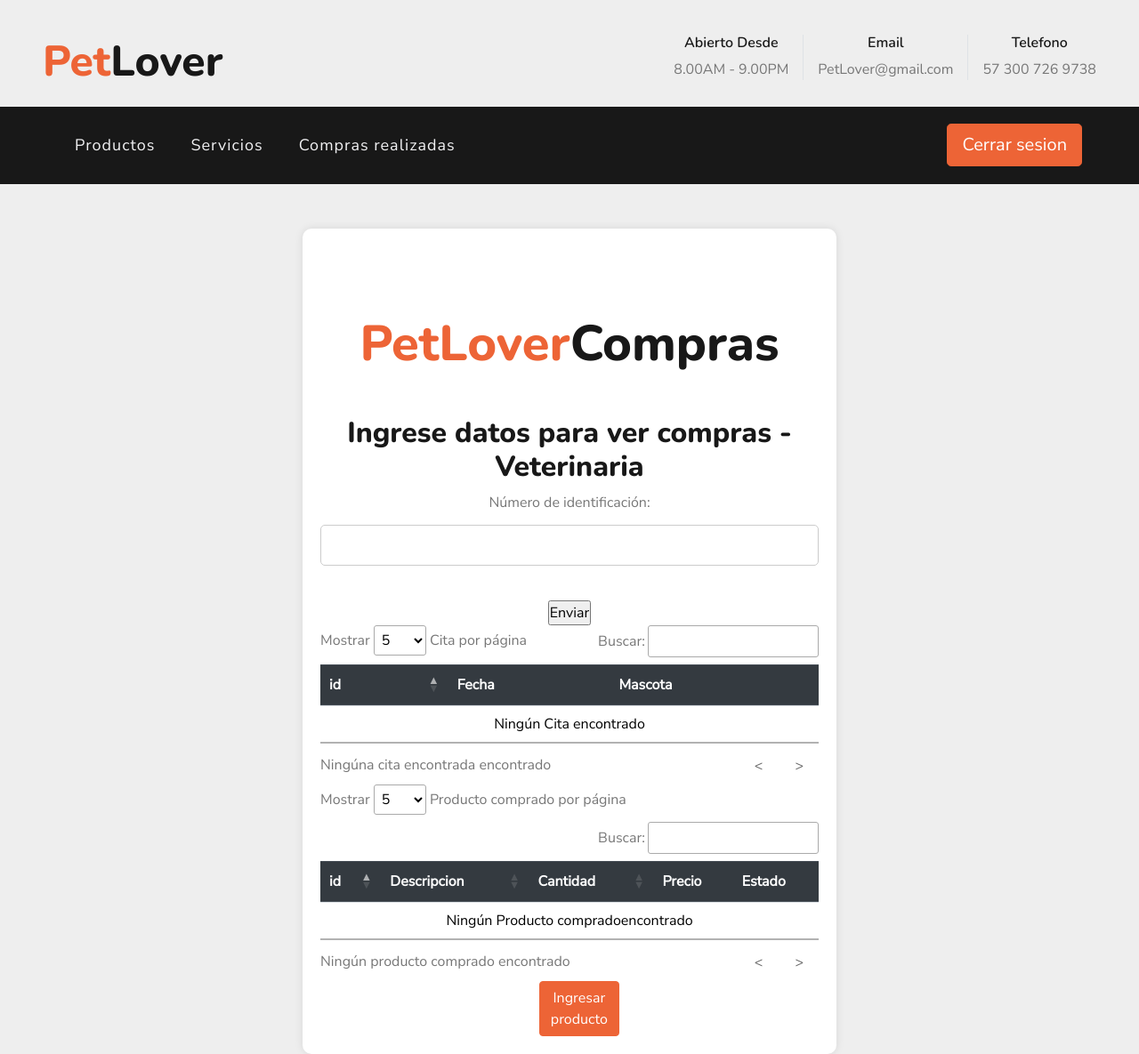
After one commit to NARVA2005/Proyecto_petLover, a PHP site: page /Modulos/ComprasCliente.php in a window 1280 px wide. The commit adds this page. Shown: the whole page at 89% size. Run offline with PHP 8.4, Linux system fonts and the light colour scheme; some libraries are stand-ins or nearby versions.

Commit message:
Se hace validacion de identificacion para mostrar tabla con servicios y productos, pero aun falta que muestre

```diff
--- /dev/null
+++ b/Modulos/ComprasCliente.php
@@ -0,0 +1,392 @@
+
+<!DOCTYPE html>
+<html lang="en">
+
+<head>
+    <meta charset="utf-8">
+    <title>PetLover - Pet Care Website Template</title>
+    <meta content="width=device-width, initial-scale=1.0" name="viewport">
+    <meta content="Free HTML Templates" name="keywords">
+    <meta content="Free HTML Templates" name="description">
+ <!-- Agrega jQuery y Bootstrap JS -->
+ <script src="https://code.jquery.com/jquery-3.4.1.min.js"></script>
+    <script src="https://stackpath.bootstrapcdn.com/bootstrap/4.4.1/js/bootstrap.bundle.min.js"></script>
+    <!-- Favicon -->
+    <link href="/img/favicon.ico" rel="icon">
+
+    <!-- Google Web Fonts -->
+    <link href="https://fonts.googleapis.com/css2?family=Nunito+Sans&family=Nunito:wght@600;700;800&display=swap" rel="stylesheet">
+
+    <!-- Font Awesome -->
+    <link href="https://cdnjs.cloudflare.com/ajax/libs/font-awesome/5.10.0/css/all.min.css" rel="stylesheet">
+
+    <!-- Flaticon Font -->
+
+    <link href="../assets/lib/flaticon/font/flaticon.css" rel="stylesheet">
+
+    <!-- Libraries Stylesheet -->
+    <link href="../assets/lib/owlcarousel/assets/owl.carousel.min.css" rel="stylesheet">
+    <link href="../assets/lib/tempusdominus/css/tempusdominus-bootstrap-4.min.css" rel="stylesheet" />
+
+    <!-- Customized Bootstrap Stylesheet -->
+    <link rel="stylesheet" href="../node_modules/bootstrap/dist/css/bootstrap.min.css">
+    <link href="../assets/css/style.css" rel="stylesheet">
+    <link rel="stylesheet" href="../assets/css/css.css">
+    <link rel="stylesheet" href="https://cdn.datatables.net/2.0.0/css/dataTables.dataTables.css" />
+
+</head>
+
+<body>
+
+
+<div class="row py-3 px-lg-5">
+            <div class="col-lg-4">
+                <a href="" class="navbar-brand d-none d-lg-block">
+                    <h1 class="m-0 display-5 text-capitalize"><span class="text-primary">Pet</span>Lover</h1>
+                </a>
+            </div>
+            <div class="col-lg-8 text-center text-lg-right">
+                <div class="d-inline-flex align-items-center">
+                    <div class="d-inline-flex flex-column text-center pr-3 border-right">
+                        <h6>Abierto Desde</h6>
+                        <p class="m-0">8.00AM - 9.00PM</p>
+                    </div>
+                    <div class="d-inline-flex flex-column text-center px-3 border-right">
+                        <h6>Email</h6>
+                        <p class="m-0">PetLover@gmail.com</p>
+                    </div>
+                    <div class="d-inline-flex flex-column text-center pl-3">
+                        <h6>Telefono</h6>
+                            <p class="m-0">57 300 726 9738</p>
+                    </div>
+                </div>
+            </div>
+        </div>
+    </div>
+    <!-- Topbar End -->
+
+
+    <!-- Navbar Start -->
+    <div class="container-fluid p-0">
+        <nav class="navbar navbar-expand-lg bg-dark navbar-dark py-3 py-lg-0 px-lg-5">
+            <a href="" class="navbar-brand d-block d-lg-none">
+                <h1 class="m-0 display-5 text-capitalize font-italic text-white"><span class="text-primary">Safety</span>First</h1>
+            </a>
+            <button type="button" class="navbar-toggler" data-toggle="collapse" data-target="#navbarCollapse">
+                <span class="navbar-toggler-icon"></span>
+            </button>
+            <div class="collapse navbar-collapse justify-content-between px-3" id="navbarCollapse">
+                <div class="navbar-nav mr-auto py-0">
+                <a href="inicioClientes.php" class="nav-item nav-link">Productos</a>
+
+
+
+
+
+
+
+                     <a href="ServiciosClientes.php" class="nav-item nav-link">Servicios</a>
+            <a class="nav-link " href="ComprasCliente.php" id="navbarDropdown" role="button" data-bs-toggle="dropdown" aria-expanded="true">
+     Compras realizadas
+              </a>
+
+                </div>
+                <a href="../index.html" class="btn btn-lg btn-primary px-3 d-none d-lg-block">Cerrar sesion</a>
+            </div>
+        </nav>
+    </div>
+    <!-- Navbar End -->
+
+    <style>
+
+        .container {
+            max-width: 600px;
+            margin: auto;
+            text-align: center;
+            background-color: #fff;
+            padding: 20px;
+            border-radius: 10px;
+            box-shadow: 0px 0px 10px rgba(0, 0, 0, 0.1);
+            margin-top: 50px;
+        }
+        h1 {
+            margin-bottom: 0;
+        }
+        h2 {
+            margin-top: 10px;
+        }
+        input[type="text"] {
+            width: 100%;
+            padding: 10px;
+            margin-top: 5px;
+            margin-bottom: 15px;
+            border-radius: 5px;
+            border: 1px solid #ccc;
+            box-sizing: border-box;
+        }
+        input[type="submit"] {
+            background-color: #4CAF50;
+            color: white;
+            padding: 10px 20px;
+            border: none;
+            border-radius: 5px;
+            cursor: pointer;
+            font-size: 16px;
+            transition: background-color 0.3s;
+        }
+        input[type="submit"]:hover {
+            background-color: #45a049;
+        }
+    </style>
+    <!-- Blog Start -->
+    <div class="container  pt-5 ">
+        <div class="d-flex flex-column text-center mb-5 pt-5 ">
+
+            <h1 class="display-4 m-0"><span class="text-primary">PetLover</span>Compras</h1>
+        </div>
+        <h2>Ingrese datos para ver compras - Veterinaria</h2>
+        <form id="formularioCedula">
+    <label for="cedula">Número de identificación:</label><br>
+    <input type="text" id="cedula" name="cedula" required><br><br>
+    <input type="button" value="Enviar" id="enviarConsulta">
+</form>
+          <!-- Button trigger modal -->
+          <!-- //formulario para ingresar productos -->
+
+<div class="row d-flex justify-content-center">
+
+<div class="col-12">
+<table class="table" id="datatable">
+
+<thead class = "text-center thead-dark">
+
+<th>id</th>
+<th>Fecha</th>
+<th>Mascota</th>
+
+
+</thead >
+
+
+<tbody id="miTabla">
+
+</tbody>
+
+
+</table>
+
+</div>
+
+<div class="col-12">
+<table class="table" id="datatable2">
+
+<thead class = "text-center thead-dark">
+
+<th>id</th>
+<th>Descripcion</th>
+<th>Cantidad</th>
+<th>Precio</th>
+<th>Estado</th>
+
+</thead >
+
+
+<tbody id="miTabla">
+
+</tbody>
+
+
+</table>
+
+</div>
+
+</div>
+
+<script>
+    $(document).ready(function() {
+        $('#enviarConsulta').click(function() {
+            // Obtiene el valor del campo de entrada
+            var cedula = $('#cedula').val();
+
+            // Realiza la solicitud AJAX al servidor
+            $.ajax({
+                url: './Controladores/VerificarCliente.php', // Cambia esto por la ruta a tu script PHP
+                method: 'POST',
+                data: { cedula: cedula }, // Datos a enviar al servidor
+                success: function(response) {
+                    // Actualiza el contenido del contenedor de la tabla con la respuesta del servidor
+                    $('#miTabla').html(response);
+                }
+            });
+        });
+    });
+</script>
+<script>
+  $(document).ready(function() {
+    $("#datatable2").DataTable({
+      lengthMenu: [5, 10, 15, 50, 100, 250, 500],
+      columnDefs: [
+        { orderable: false, targets: [3, 4] },
+            { searchable: false, targets: [3, 4] },
+      ],
+      pageLength: 5,
+      destroy: true,
+      language: {
+        lengthMenu: "Mostrar _MENU_ Producto comprado por página",
+        zeroRecords: "Ningún Producto compradoencontrado",
+        info: "Mostrando _START_ a _END_ Productos comprados de _TOTAL_ ",
+        infoEmpty: "Ningún producto comprado encontrado",
+        infoFiltered: "(filtrados desde _MAX_ Productos comprados totales)",
+        search: "Buscar:",
+        loadingRecords: "Cargando...",
+        paginate: {
+          first: "<<",
+          last: ">>",
+          next: ">",
+          previous: "<",
+        },
+      },
+    });
+  });
+</script>
+<script>
+  $(document).ready(function() {
+    $("#datatable").DataTable({
+      lengthMenu: [5, 10, 15, 50, 100, 250, 500],
+      columnDefs: [
+        { orderable: false, targets: [1, 2] },
+            { searchable: false, targets: [1, 2] },
+      ],
+      pageLength: 5,
+      destroy: true,
+      language: {
+        lengthMenu: "Mostrar _MENU_ Cita por página",
+        zeroRecords: "Ningún Cita encontrado",
+        info: "Mostrando _START_ a _END_ Citas de _TOTAL_ ",
+        infoEmpty: "Ningúna cita encontrada encontrado",
+        infoFiltered: "(filtrados desde _MAX_ Citas totales)",
+        search: "Buscar:",
+        loadingRecords: "Cargando...",
+        paginate: {
+          first: "<<",
+          last: ">>",
+          next: ">",
+          previous: "<",
+        },
+      },
+    });
+  });
+</script>
+
+
+
+<div class="row d-flex justify-content-center">
+<div class="col-2">
+<button type="button" class="btn btn-primary" data-bs-toggle="modal" data-bs-target="#exampleModal2">
+ Ingresar producto
+</button>
+
+
+
+
+<div class="col-2">
+<!-- Formulario para editar productos -->
+
+
+<!-- Button trigger modal -->
+
+
+
+
+
+
+<div class="col-2">
+
+
+
+
+
+
+
+
+
+
+
+        </div>
+    </div>
+    <script>
+const idProductoEstado = (id) => {
+    const swalWithBootstrapButtons = Swal.mixin({
+        customClass: {
+            confirmButton: "btn btn-success",
+            cancelButton: "btn btn-danger"
+        },
+        buttonsStyling: false
+    });
+
+    // Mostrar el cuadro de diálogo de confirmación
+    swalWithBootstrapButtons.fire({
+        title: "¿Estás seguro?",
+        text: "Esta acción cambiará el estado del producto.",
+        icon: "warning",
+        showCancelButton: true,
+        confirmButtonText: "Sí, desactivar",
+        cancelButtonText: "Cancelar",
+        reverseButtons: true
+    }).then((result) => {
+        if (result.isConfirmed) {
+            // Enviar la solicitud POST al servidor PHP para cambiar el estado del producto
+            fetch('./Controladores/DesactivarProducto.php', {
+                method: 'POST',
+                headers: {
+                    'Content-Type': 'application/x-www-form-urlencoded',
+                },
+                body: 'id=' + id,
+            })
+            .then(response => response.json())
+            .then(data => {
+                // Manejar la respuesta del servidor
+                if (data.success) {
+                    swalWithBootstrapButtons.fire({
+                        title: "Éxito",
+                        text: "El estado del producto se ha cambiado correctamente.",
+                        icon: "success"
+                    }).then(() => {
+                        // Recargar la página
+                        location.reload();
+                    });
+                } else {
+                    swalWithBootstrapButtons.fire({
+                        title: "Error",
+                        text: "Hubo un error al cambiar el estado del producto.",
+                        icon: "error"
+                    });
+                }
+            })
+            .catch(error => {
+                console.error('Error:', error);
+                swalWithBootstrapButtons.fire({
+                    title: "Error",
+                    text: "Hubo un error al comunicarse con el servidor.",
+                    icon: "error"
+                });
+            });
+        }
+    });
+}
+</script>
+    <!-- Blog End -->
+
+
+
+
+  <!-- Template Javascript -->
+  <script src="../node_modules/sweetalert2/dist/sweetalert2.all.min.js"></script>
+<script src="../node_modules/bootstrap/dist/js/bootstrap.bundle.min.js"></script>
+<script src="https://code.jquery.com/jquery-3.7.1.js"></script>
+    <script src="https://cdn.datatables.net/2.0.0/js/dataTables.js"></script>
+    <script src="../assets/js/main.js"></script>
+
+</body>
+
+</html>
--- a/Modulos/InicioClientes.php
+++ b/Modulos/InicioClientes.php
@@ -95,7 +95,9 @@ $mysql->desconectar();
 
 
             <a href="ServiciosClientes.php" class="nav-item nav-link">Servicios</a>
-
+            <a class="nav-link " href="ComprasCliente.php" id="navbarDropdown" role="button" data-bs-toggle="dropdown" aria-expanded="true">
+     Compras realizadas
+              </a>
             </div>
                 <a href="../index.html" class="btn btn-lg btn-primary px-3 d-none d-lg-block">Cerrar sesion</a>
             </div>
```
Also changed, not shown: Modulos/Controladores/VerificarCliente.php (added, +33 -0 lines).
